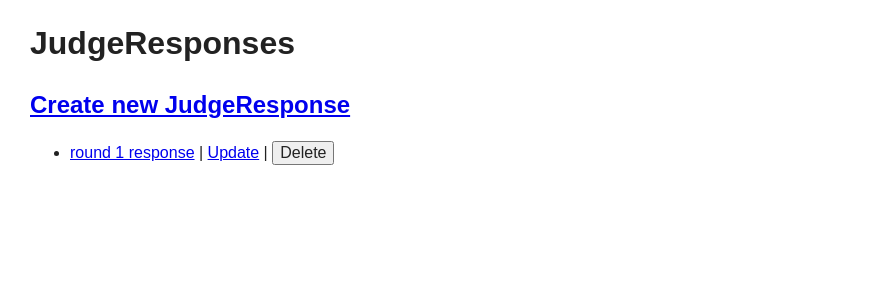
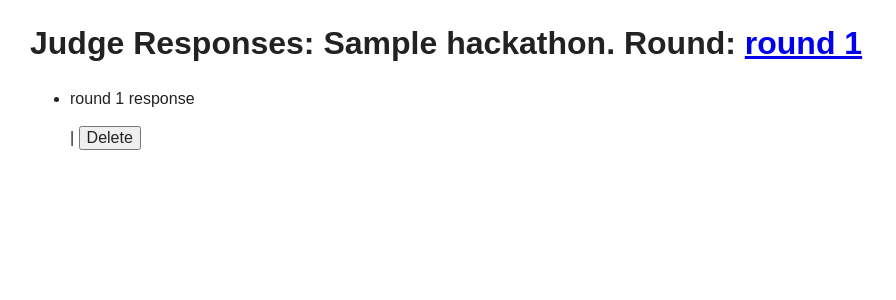
Before and after one commit to neveditsin/smuton, a Django app: template core/templates/core/judge_response_list.html in a window 1280 px wide. Shown: the top 300 px of the page, without its empty margins (0-896 px from the left). Run offline with Django 3.2, Linux system fonts and the light colour scheme; the template is opened without the code that fills it: values that come from a table or form of the project are taken from there, others are empty; tables that the repository leaves empty hold one stand-in row (values such as "Sample post"); some libraries are stand-ins or nearby versions.

Commit message:
view responses added

```diff
--- a/core/templates/core/judge_response_create.html
+++ b/core/templates/core/judge_response_create.html
@@ -5,8 +5,8 @@
 {% endblock %}
 
 {% block content %}
-<h1><a href={% url "core:judge_response_list" %}>Judging Form</a></h1>
-<h2>Create JudgeResponse</h2>
+<h1>Judging Form</h1>
+<h2>Create Judge Response</h2>
 
 <form action="" method="post">{% csrf_token %}
     {{head_form.as_p}}
--- a/core/templates/core/judge_response_list.html
+++ b/core/templates/core/judge_response_list.html
@@ -5,11 +5,10 @@
 {% endblock %}
 
 {% block content %}
-    <h1>JudgeResponses</h1>
-    <h2><a href={% url "core:judge_response_create" %}>Create new JudgeResponse</a></h2>
+    <h1>Judge Responses: {{ jround.hackathon }}. Round: <a href={% url "core:judging_round_detail" jround.pk %}>{{ jround }}</a></h1>
     <ul>
     {% for judge_response in judge_response_list %}
-        <li><a href={% url "core:judge_response_detail" judge_response.pk %}>{{ judge_response }}</a> | <a href={% url "core:judge_response_update" judge_response.pk %}>Update</a> | <form style="display:inline;" action={% url "core:judge_response_delete" judge_response.pk %} method="post" onsubmit="return confirm('Are you sure you want to delete {{ judge_response }}?')">{% csrf_token %}
+        <li><p>{{ judge_response }}</p> | <form style="display:inline;" action={% url "core:judge_response_delete" judge_response.pk %} method="post" onsubmit="return confirm('Are you sure you want to delete {{ judge_response }}?')">{% csrf_token %}
     <input type="submit" value="Delete" />
     </form></li>
     {% empty %}
--- a/core/templates/core/judging_round_detail.html
+++ b/core/templates/core/judging_round_detail.html
@@ -8,6 +8,7 @@
     <h1><a href={% url "core:judging_round_list" %}?hack_id={{ judging_round.hackathon.pk }}>{{judging_round}} of hackathon '{{judging_round.hackathon}}'</a></h1>
     {% if form_created %}
         <p><a href={% url "core:judge_response_create" judging_round.pk %}> Link to form</a></p>
+        <p><a href={% url "core:judge_response_list" judging_round.pk %}> View Responses</a></p>
     {% else %}
         <p><a href={% url "core:hackathon_form" judging_round.pk %}> Create a form </a></p>
     {% endif %}
```
Also changed, not shown: core/urls/judge_response_urls.py (+10 -9 lines), core/views/judge_response_views.py (+8 -7 lines).
